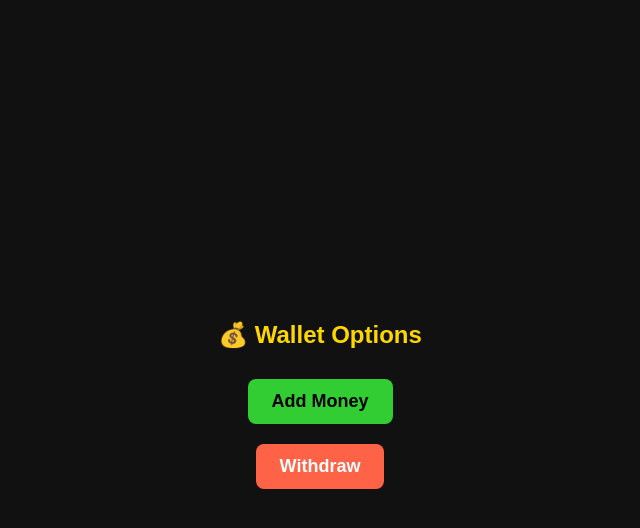
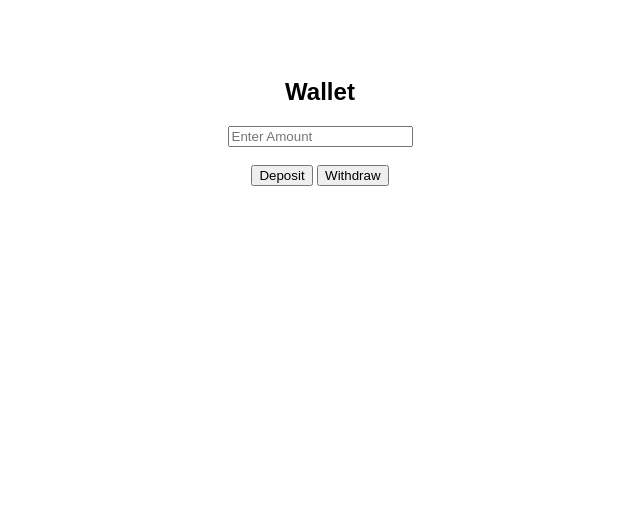
Before and after one commit to dhernsue/SPIN-XX, a plain HTML site: page wallet.html in a window 1280 px wide. Shown: the whole page, without its empty margins (320-960 px from the left). Drawn offline with Linux system fonts and the light colour scheme.

Commit message:
Update wallet.html

```diff
--- a/wallet.html
+++ b/wallet.html
@@ -4,46 +4,62 @@
   <meta charset="UTF-8">
   <meta name="viewport" content="width=device-width, initial-scale=1.0">
   <title>Wallet</title>
-  <style>
-    body{
-      font-family: Arial, sans-serif;
-      background:#111;
-      color:#fff;
-      display:flex;
-      flex-direction:column;
-      align-items:center;
-      justify-content:center;
-      height:100vh;
-      margin:0;
+</head>
+<body style="font-family: Arial; text-align:center; padding:50px;">
+
+  <h2>Wallet</h2>
+
+  <input type="number" id="amount" placeholder="Enter Amount">
+  <br><br>
+  <button onclick="deposit()">Deposit</button>
+  <button onclick="withdraw()">Withdraw</button>
+
+  <script src="https://sdk.cashfree.com/js/ui/2.0.0/cashfree.prod.js"></script>
+  <script>
+    async function deposit() {
+      const amount = document.getElementById("amount").value;
+      if (!amount || amount <= 0) {
+        alert("Enter valid amount");
+        return;
+      }
+
+      const res = await fetch("http://localhost:3000/create-order", {
+        method: "POST",
+        headers: { "Content-Type": "application/json" },
+        body: JSON.stringify({ amount: amount })
+      });
+
+      const data = await res.json();
+
+      if (!data.payment_session_id) {
+        alert("Error: " + (data.error || "Unable to start payment"));
+        return;
+      }
+
+      const cashfree = new Cashfree({ mode: "PROD" });
+      cashfree.pay({
+        paymentSessionId: data.payment_session_id,
+        redirectTarget: "_self"
+      });
     }
-    h2{color:gold;}
-    button{
-      padding:12px 24px;
-      margin:10px;
-      border:none;
-      border-radius:8px;
-      cursor:pointer;
-      font-size:18px;
-      font-weight:bold;
-    }
-    .add{background:limegreen; color:#000;}
-    .withdraw{background:tomato; color:#fff;}
-  </style>
-</head>
-<body>
-  <h2>💰 Wallet Options</h2>
-  <button class="add" onclick="addMoney()">Add Money</button>
-  <button class="withdraw" onclick="withdrawMoney()">Withdraw</button>
 
-  <script>
-    function addMoney(){
-      alert("Add Money system connect karna hoga (Cashfree/UPI API)");
-      // Yaha backend API call karni hogi
-    }
-    function withdrawMoney(){
-      alert("Withdraw system connect karna hoga (Bank/UPI API)");
-      // Yaha backend API call karni hogi
+    async function withdraw() {
+      const amount = document.getElementById("amount").value;
+      if (!amount || amount <= 0) {
+        alert("Enter valid amount");
+        return;
+      }
+
+      const res = await fetch("http://localhost:3000/withdraw", {
+        method: "POST",
+        headers: { "Content-Type": "application/json" },
+        body: JSON.stringify({ amount: amount })
+      });
+
+      const data = await res.json();
+      alert("Withdraw response: " + JSON.stringify(data));
     }
   </script>
+
 </body>
 </html>
```
